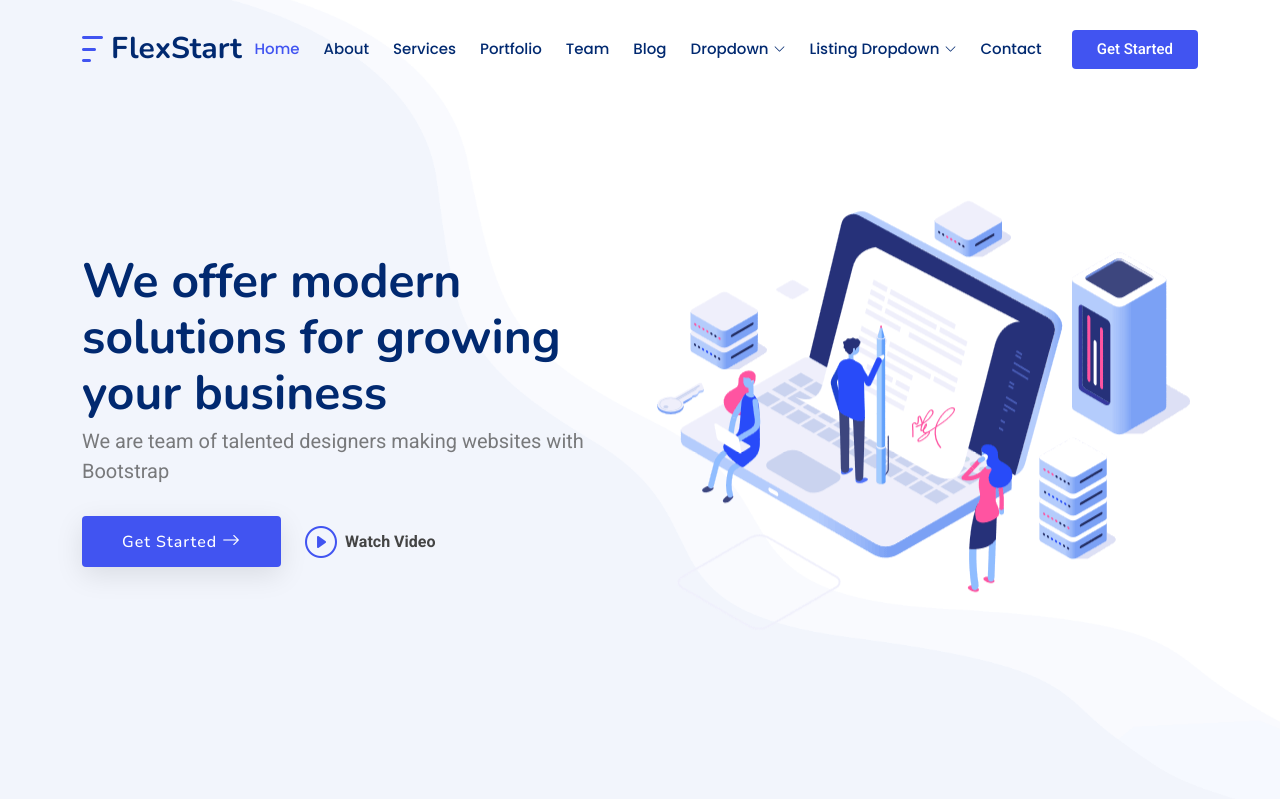
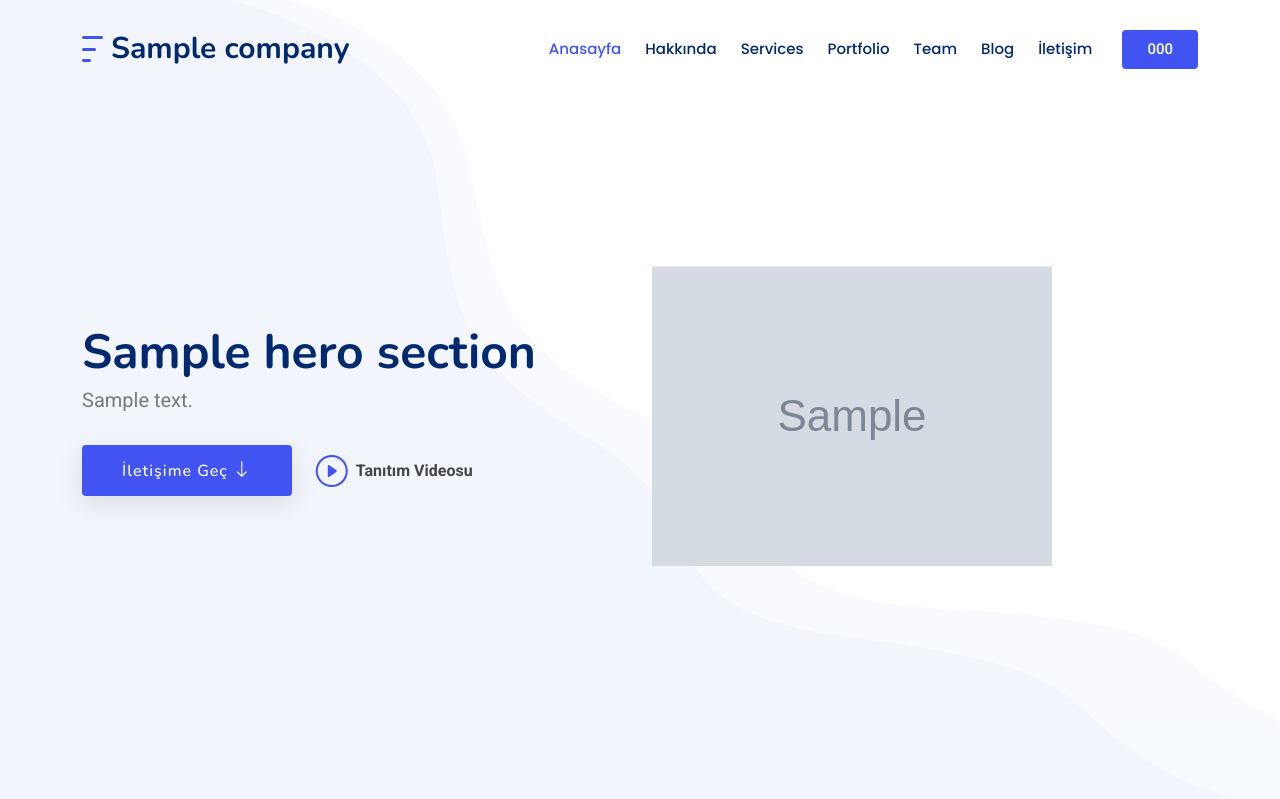
Before and after one commit to bilalarsoft/machine, a Django app: template templates/core/index.html in a window 1280 px wide. Shown: the top 799 px of the page. Run offline with Django 5.2, Linux system fonts and the light colour scheme; the template is opened without the code that fills it: most values are stand-ins (such as "Sample title", 1, 10 or a date in 2020); grey boxes marked "Sample" are stand-in pictures; some libraries are stand-ins or nearby versions.

Commit message:
html sayfası giydirme aşama 1

```diff
--- a/core/apps.py
+++ b/core/apps.py
@@ -4,3 +4,4 @@ from django.apps import AppConfig
 class CoreConfig(AppConfig):
     default_auto_field = 'django.db.models.BigAutoField'
     name = 'core'
+    verbose_name = 'Ürün Bilgileri'
--- a/core/urls.py
+++ b/core/urls.py
@@ -1,8 +1,12 @@
 
 from django.urls import path, include
-
+from django.conf.urls.static import static
+from django.conf import settings
 from . import views
 
 urlpatterns = [
     path('',views.index, name='index'),
 ]
+
+if settings.DEBUG:
+    urlpatterns += static(settings.MEDIA_URL, document_root=settings.MEDIA_ROOT)
--- a/omeroglu/settings.py
+++ b/omeroglu/settings.py
@@ -39,6 +39,8 @@ INSTALLED_APPS = [
     'django.contrib.staticfiles',
     'core',
     'django_ckeditor_5',
+    'homepage',
+    'companyinfo',
 ]
 
 MIDDLEWARE = [
--- a/templates/core/index.html
+++ b/templates/core/index.html
@@ -37,17 +37,18 @@
       <a href="index.html" class="logo d-flex align-items-center me-auto">
         <!-- Uncomment the line below if you also wish to use an image logo -->
         <img src="{% static 'core/img/logo.png' %}" alt="">
-        <h1 class="sitename">FlexStart</h1>
+        <h1 class="sitename">{{ company.name }}</h1>
       </a>
 
       <nav id="navmenu" class="navmenu">
         <ul>
-          <li><a href="#hero" class="active">Home<br></a></li>
-          <li><a href="#about">About</a></li>
+          <li><a href="#hero" class="active">Anasayfa<br></a></li>
+          <li><a href="#about">Hakkında</a></li>
           <li><a href="#services">Services</a></li>
           <li><a href="#portfolio">Portfolio</a></li>
           <li><a href="#team">Team</a></li>
           <li><a href="blog.html">Blog</a></li>
+            <!--
           <li class="dropdown"><a href="#"><span>Dropdown</span> <i class="bi bi-chevron-down toggle-dropdown"></i></a>
             <ul>
               <li><a href="#">Dropdown 1</a></li>
@@ -65,6 +66,7 @@
               <li><a href="#">Dropdown 4</a></li>
             </ul>
           </li>
+
           <li class="listing-dropdown"><a href="#"><span>Listing Dropdown</span> <i class="bi bi-chevron-down toggle-dropdown"></i></a>
             <ul>
               <li>
@@ -94,12 +96,13 @@
               </li>
             </ul>
           </li>
-          <li><a href="#contact">Contact</a></li>
+          -->
+          <li><a href="#contact">İletişim</a></li>
         </ul>
         <i class="mobile-nav-toggle d-xl-none bi bi-list"></i>
       </nav>
 
-      <a class="btn-getstarted flex-md-shrink-0" href="index.html#about">Get Started</a>
+      <a class="btn-getstarted flex-md-shrink-0" href="tel:{{ company.phone }}">{{ company.phone }}</a>
 
     </div>
   </header>
@@ -111,15 +114,21 @@
       <div class="container">
         <div class="row gy-4">
           <div class="col-lg-6 order-2 order-lg-1 d-flex flex-column justify-content-center">
-            <h1 data-aos="fade-up">We offer modern solutions for growing your business</h1>
-            <p data-aos="fade-up" data-aos-delay="100">We are team of talented designers making websites with Bootstrap</p>
+            <h1 data-aos="fade-up">{{hero_section.title }}</h1>
+            <p data-aos="fade-up" data-aos-delay="100">{{ hero_section.description}}</p>
             <div class="d-flex flex-column flex-md-row" data-aos="fade-up" data-aos-delay="200">
-              <a href="#about" class="btn-get-started">Get Started <i class="bi bi-arrow-right"></i></a>
-              <a href="https://www.youtube.com/watch?v=Y7f98aduVJ8" class="glightbox btn-watch-video d-flex align-items-center justify-content-center ms-0 ms-md-4 mt-4 mt-md-0"><i class="bi bi-play-circle"></i><span>Watch Video</span></a>
+              <a href="#about" class="btn-get-started">İletişime Geç <i class="bi bi-arrow-down"></i></a>
+              <a href="{{ hero_youtube_embed }}"
+   class="glightbox btn-watch-video d-flex align-items-center justify-content-center ms-0 ms-md-4 mt-4 mt-md-0"
+   data-type="video">
+  <i class="bi bi-play-circle"></i><span>Tanıtım Videosu</span>
+</a>
+
+
             </div>
           </div>
           <div class="col-lg-6 order-1 order-lg-2 hero-img" data-aos="zoom-out">
-            <img src="{% static 'core/img/hero-img.png' %}" class="img-fluid animated" alt="">
+            <img src="{{ hero_section.image.url }}" class="img-fluid animated" alt="">
           </div>
         </div>
       </div>
@@ -1174,7 +1183,7 @@
       <div class="row gy-4">
         <div class="col-lg-4 col-md-6 footer-about">
           <a href="index.html" class="d-flex align-items-center">
-            <span class="sitename">FlexStart</span>
+            <span class="sitename">{{ company.name }}</span>
           </a>
           <div class="footer-contact pt-3">
             <p>A108 Adam Street</p>
@@ -1187,7 +1196,7 @@
         <div class="col-lg-2 col-md-3 footer-links">
           <h4>Useful Links</h4>
           <ul>
-            <li><i class="bi bi-chevron-right"></i> <a href="#">Home</a></li>
+            <li><i class="bi bi-chevron-right"></i> <a href="#">Anasayfa</a></li>
             <li><i class="bi bi-chevron-right"></i> <a href="#">About us</a></li>
             <li><i class="bi bi-chevron-right"></i> <a href="#">Services</a></li>
             <li><i class="bi bi-chevron-right"></i> <a href="#">Terms of service</a></li>
```
Also changed, not shown: core/views.py (+36 -2 lines).
